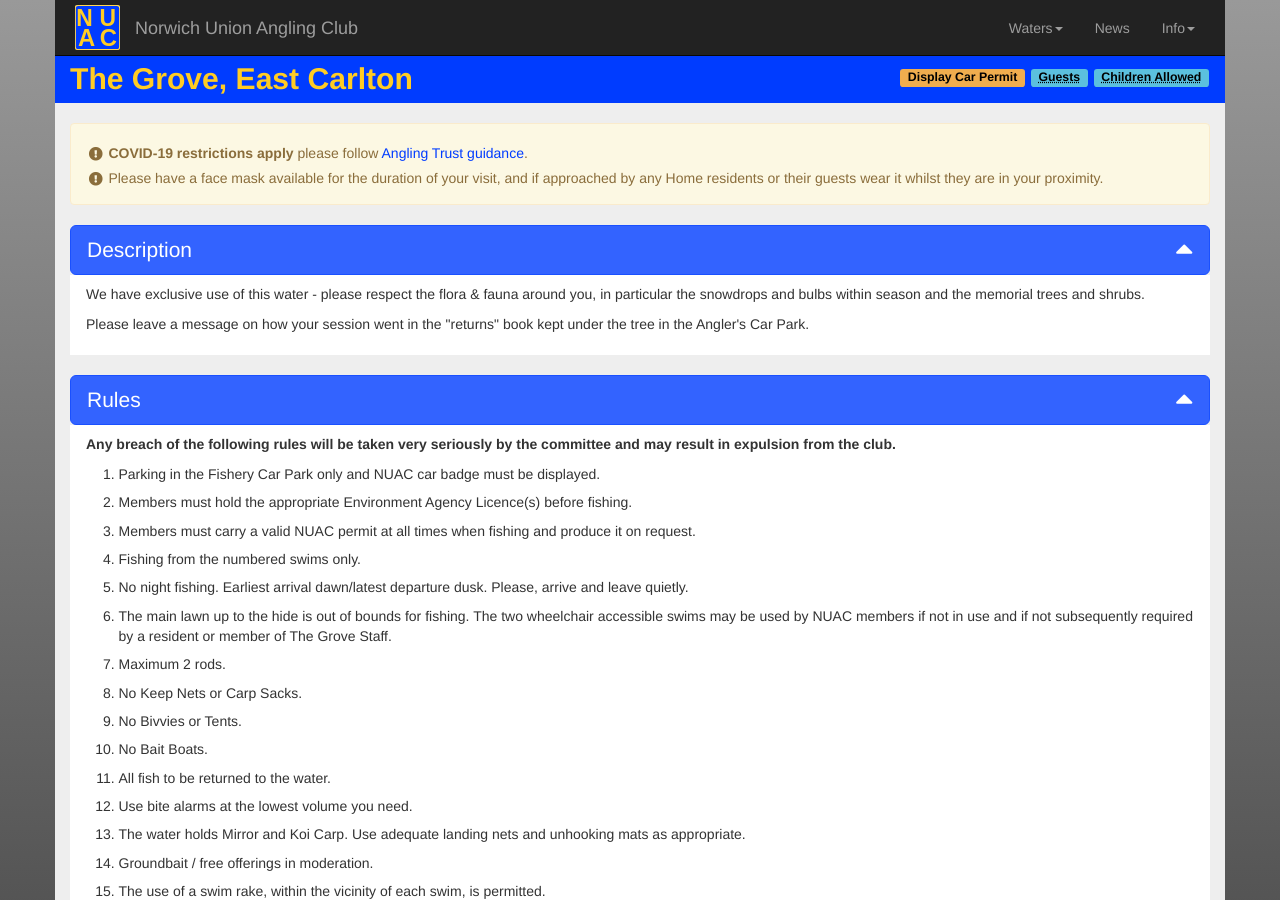
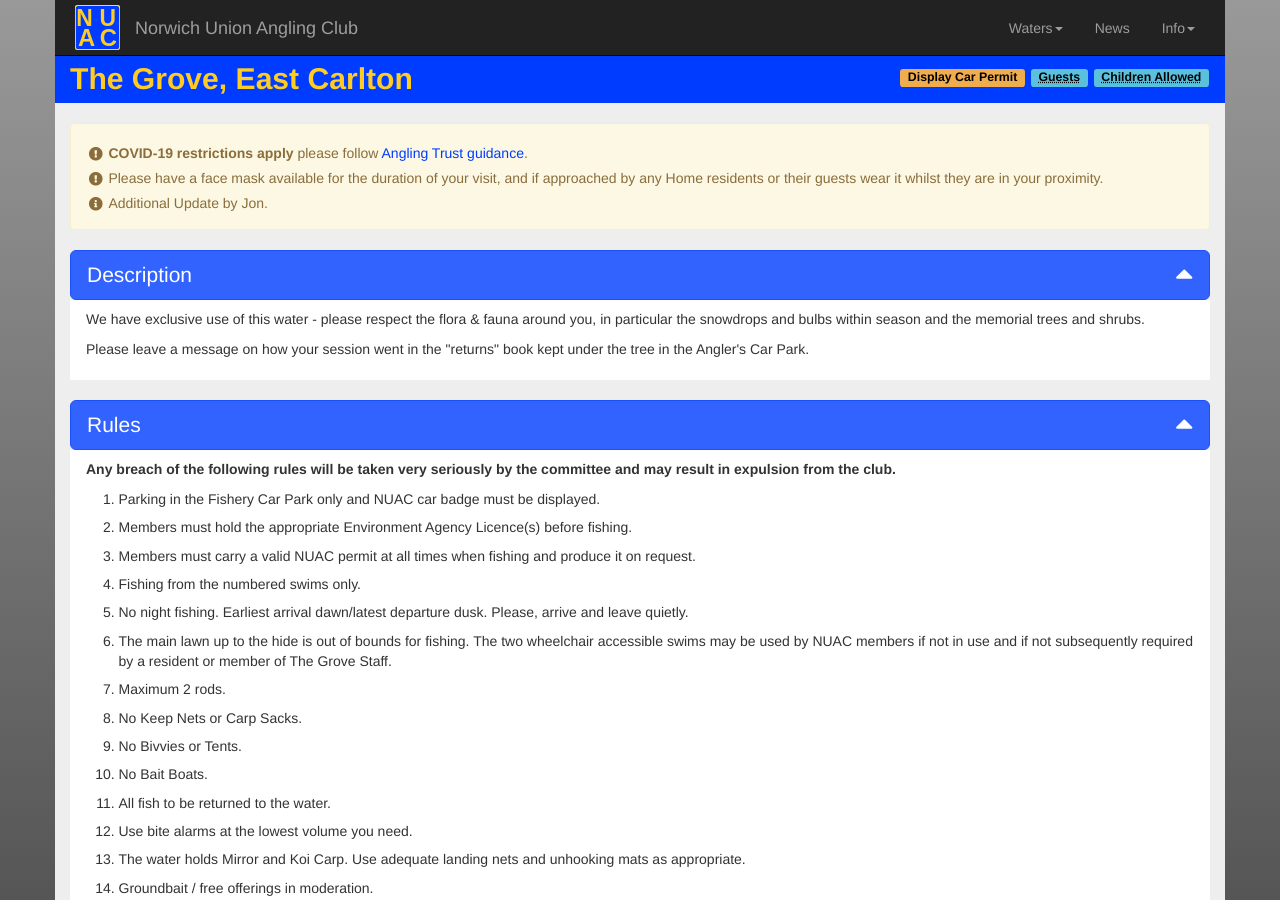
Before and after one commit to nuac-admin/nuac-release-four, a Jekyll site: the page built from _waters/grove.md, in a window 1280 px wide and 900 px high. Built offline with Jekyll 4.4.1, drawn with Linux system fonts in a browser that asks for light colours; nearby versions of some CDN libraries.

Commit message:
Update Manage NUAC Information “water-msg”

```diff
--- a/_data/water-msg.yml
+++ b/_data/water-msg.yml
@@ -3,57 +3,78 @@
 grove-msg-box-type: warning
 grove-messages:
   - msg-type: warning
-    msg-desc: <strong>COVID-19 restrictions apply</strong> please follow [Angling Trust guidance](https://anglingtrust.net/covid-19/).
+    msg-desc: <strong>COVID-19 restrictions apply</strong> please follow [Angling
+      Trust guidance](https://anglingtrust.net/covid-19/).
   - msg-type: warning
-    msg-desc: Please have a face mask available for the duration of your visit, and if approached by any Home residents or their guests wear it whilst they are in your proximity.
-
+    msg-desc: Please have a face mask available for the duration of your visit, and
+      if approached by any Home residents or their guests wear it whilst they
+      are in your proximity.
+  - msg-type: info
+    msg-desc: Additional Update by Jon.
+bif-open-ind: false
+bif-msg-ind: true
+bif-msg-box-type: warning
+bif-messages:
+  - msg-type: warning
+    msg-desc: <strong>COVID-19 restrictions apply</strong> please follow [Angling
+      Trust guidance](https://anglingtrust.net/covid-19/)
+  - msg-type: warning
+    msg-desc: Fishery guidance available via Bridge Inn Fishery [facebook
+      page](https://en-gb.facebook.com/The-Bridge-Inn-Fishery-164399460336159/)
 yare-open-ind: false
 yare-msg-ind: true
 yare-msg-box-type: warning
-yare-messages:
+snp-open-ind: false
+snp-msg-ind: true
+snp-msg-box-type: warning
+snp-messages:
   - msg-type: warning
-    msg-desc: <strong>COVID-19 restrictions apply</strong> please follow [Angling Trust guidance](https://anglingtrust.net/covid-19/). It is essential that you take your own hand sanitiser and clean hands before and after touching gates etc.
-
+    msg-desc: <strong>COVID-19 restrictions apply</strong> please follow [Angling
+      Trust guidance](https://anglingtrust.net/covid-19/).
+fib-open-ind: false
+fib-msg-ind: true
+fib-msg-box-type: warning
+fib-messages:
+  - msg-type: warning
+    msg-desc: <strong>COVID-19 restrictions apply</strong> please follow [Angling
+      Trust guidance](https://anglingtrust.net/covid-19/). Please remember to
+      follow social distancing rules, you can only share this boat with someone
+      from the same household as you and, if applicable, your support bubble.
+      This is a shared facility so remember to maintain strict hand hygiene
+      after touching locks, oars etc.
 hw-open-ind: false
 hw-msg-ind: true
 hw-msg-box-type: warning
 hw-messages:
   - msg-type: warning
-    msg-desc: <strong>COVID-19 restrictions apply</strong> please follow [Angling Trust guidance](https://anglingtrust.net/covid-19/) and fishery guidance via Hall Walk [facebook page](https://www.facebook.com/bartleslodge)
-
-bif-open-ind: false
-bif-msg-ind: true
-bif-msg-box-type: warning
-bif-messages:
+    msg-desc: <strong>COVID-19 restrictions apply</strong> please follow [Angling
+      Trust guidance](https://anglingtrust.net/covid-19/) and fishery guidance
+      via Hall Walk [facebook page](https://www.facebook.com/bartleslodge)
+ndaa-open-ind: false
+ndaa-msg-ind: true
+ndaa-messages:
   - msg-type: warning
-    msg-desc: <strong>COVID-19 restrictions apply</strong> please follow [Angling Trust guidance](https://anglingtrust.net/covid-19/)
-  - msg-type: warning
-    msg-desc: Fishery guidance available via Bridge Inn Fishery [facebook page](https://en-gb.facebook.com/The-Bridge-Inn-Fishery-164399460336159/)
-
-fib-open-ind: false
-fib-msg-ind: true
-fib-msg-box-type: warning
-fib-messages:
-  - msg-type: warning
-    msg-desc: <strong>COVID-19 restrictions apply</strong> please follow [Angling Trust guidance](https://anglingtrust.net/covid-19/). Please remember to follow social distancing rules, you can only share this boat with someone from the same household as you and, if applicable, your support bubble. This is a shared facility so remember to maintain strict hand hygiene after touching locks, oars etc.
-
+    msg-desc: <strong>COVID-19 restrictions apply</strong> please follow [Angling
+      Trust guidance](https://anglingtrust.net/covid-19/). When using a **boat
+      on Decoy Broad** please remember to follow social distancing rules, you
+      can only share a boat with someone from the same household as you and, if
+      applicable, your support bubble. This is a shared facility so remember to
+      maintain strict hand hygiene after touching locks, oars etc.
 hib-open-ind: false
 hib-msg-ind: true
 hib-msg-box-type: warning
 hib-messages:
   - msg-type: warning
-    msg-desc: <strong>COVID-19 restrictions apply</strong> please follow [Angling Trust guidance](https://anglingtrust.net/covid-19/). Please remember to follow social distancing rules, you can only share this boat with someone from the same household as you and, if applicable, your support bubble. This is a shared facility so remember to maintain strict hand hygiene after touching locks, oars etc.
-
-snp-open-ind: false
-snp-msg-ind: true
-snp-msg-box-type: warning
-snp-messages:
+    msg-desc: <strong>COVID-19 restrictions apply</strong> please follow [Angling
+      Trust guidance](https://anglingtrust.net/covid-19/). Please remember to
+      follow social distancing rules, you can only share this boat with someone
+      from the same household as you and, if applicable, your support bubble.
+      This is a shared facility so remember to maintain strict hand hygiene
+      after touching locks, oars etc.
+yare-messages:
   - msg-type: warning
-    msg-desc: <strong>COVID-19 restrictions apply</strong> please follow [Angling Trust guidance](https://anglingtrust.net/covid-19/).
-
-ndaa-open-ind: false
-ndaa-msg-ind: true
+    msg-desc: <strong>COVID-19 restrictions apply</strong> please follow [Angling
+      Trust guidance](https://anglingtrust.net/covid-19/). It is essential that
+      you take your own hand sanitiser and clean hands before and after touching
+      gates etc.
 ndaa-msg-box-type: warning
-ndaa-messages:
-  - msg-type: warning
-    msg-desc: <strong>COVID-19 restrictions apply</strong> please follow [Angling Trust guidance](https://anglingtrust.net/covid-19/). When using a **boat on Decoy Broad** please remember to follow social distancing rules, you can only share a boat with someone from the same household as you and, if applicable, your support bubble. This is a shared facility so remember to maintain strict hand hygiene after touching locks, oars etc.
```
